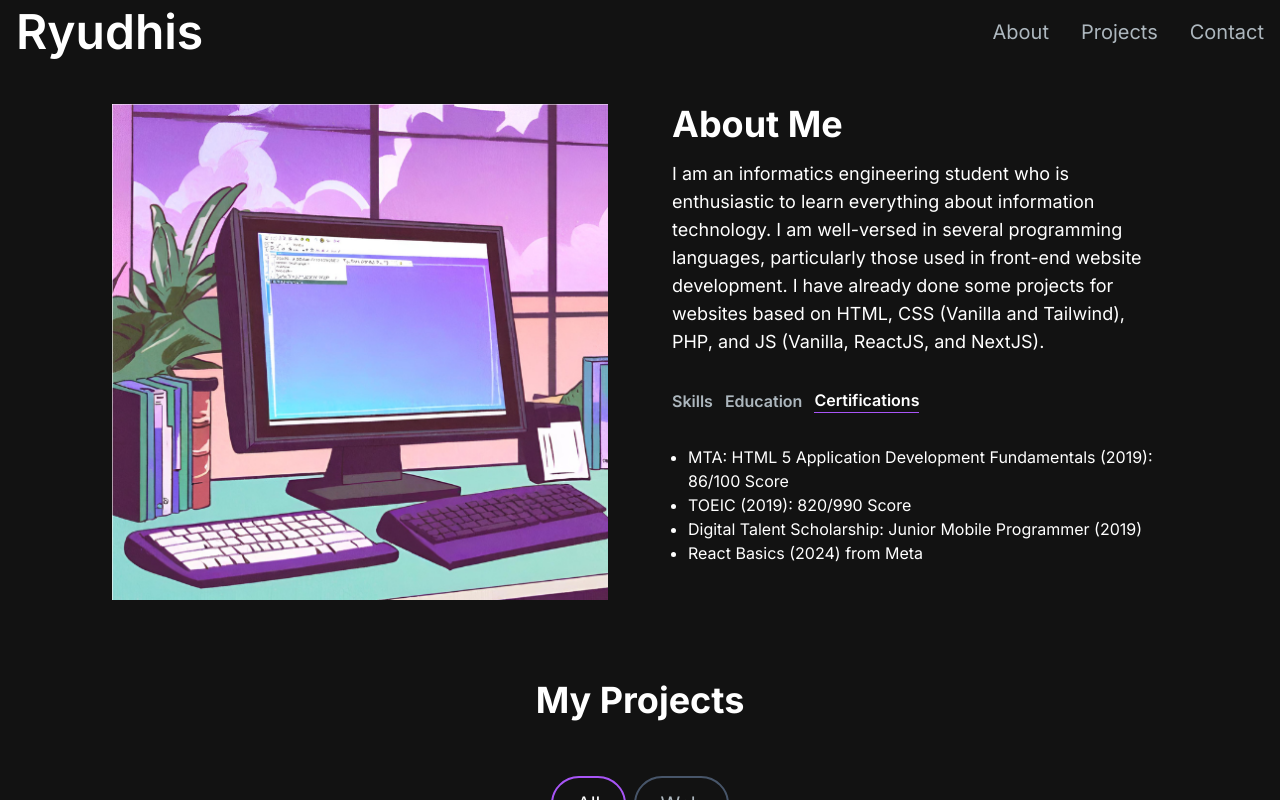
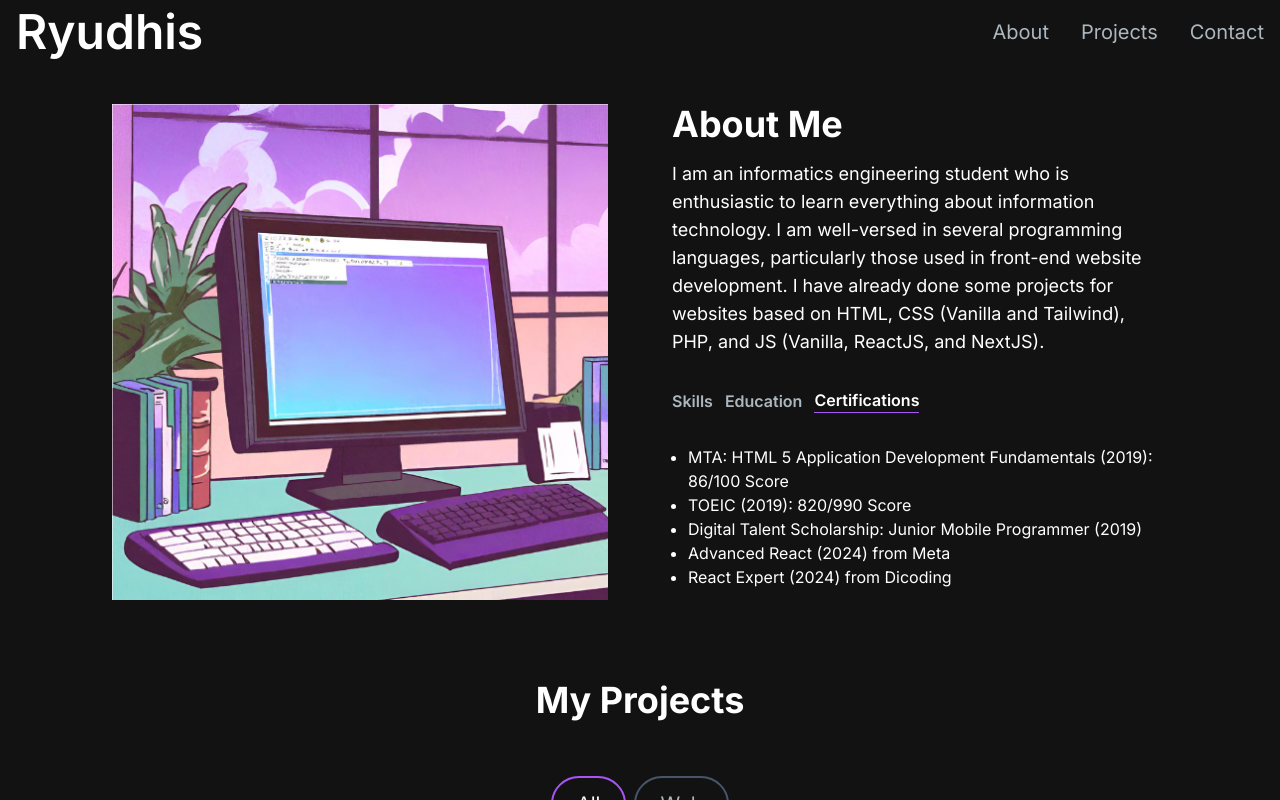
Before and after one commit to ryudhis/Portfolio, a Next.js app in the folder portfolio/: page / in a window 1280 px wide. Both pictures are taken after a click on the button "Certifications". Shown: the part 472-1272 px from the top of the page. Built offline with nearby package versions, Linux system fonts and the light colour scheme.

Commit message:
update cv

```diff
--- a/portfolio/src/app/components/AboutSection.jsx
+++ b/portfolio/src/app/components/AboutSection.jsx
@@ -41,7 +41,8 @@ const TAB_DATA = [
         </li>
         <li>TOEIC (2019): 820/990 Score</li>
         <li>Digital Talent Scholarship: Junior Mobile Programmer (2019)</li>
-        <li>React Basics (2024) from Meta</li>
+        <li>Advanced React (2024) from Meta</li>
+        <li>React Expert (2024) from Dicoding</li>
       </ul>
     ),
   },
```
Also changed, not shown: 1 other file (tests, documents, lock files or other folders).
